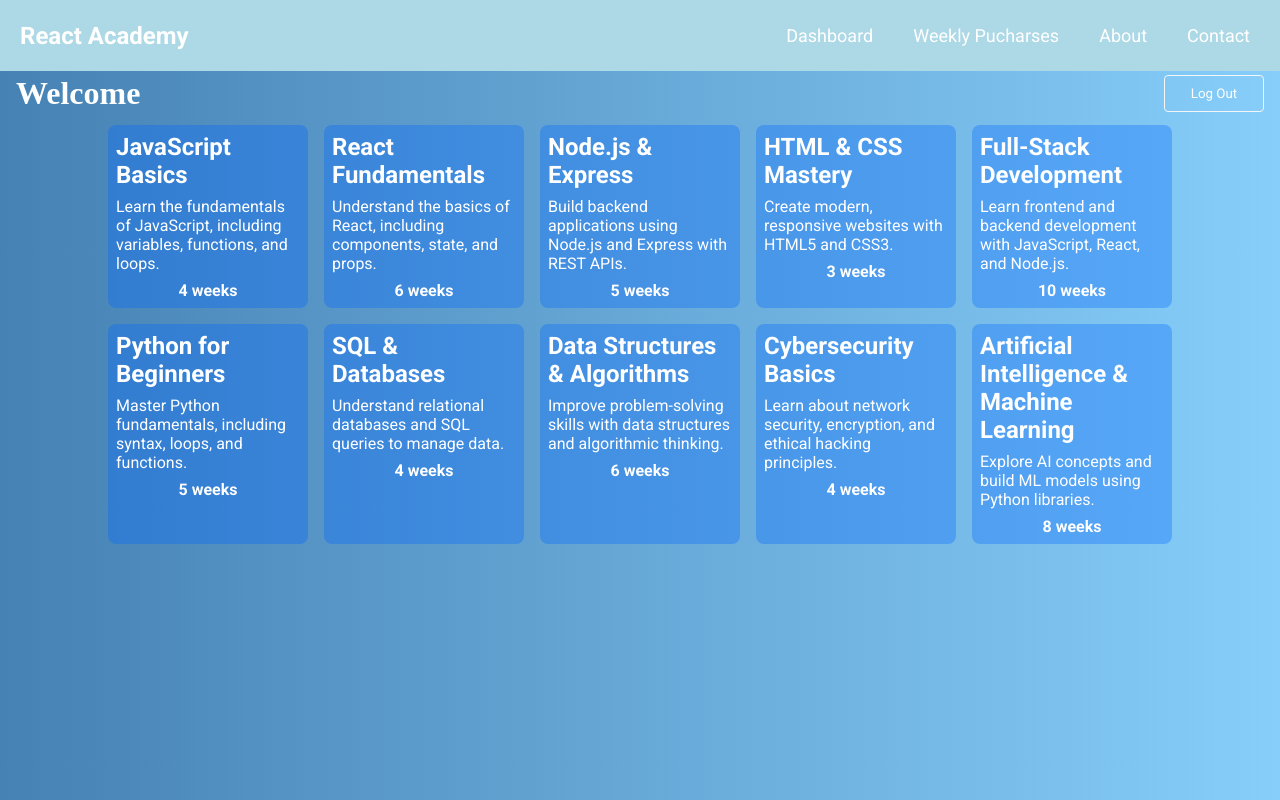
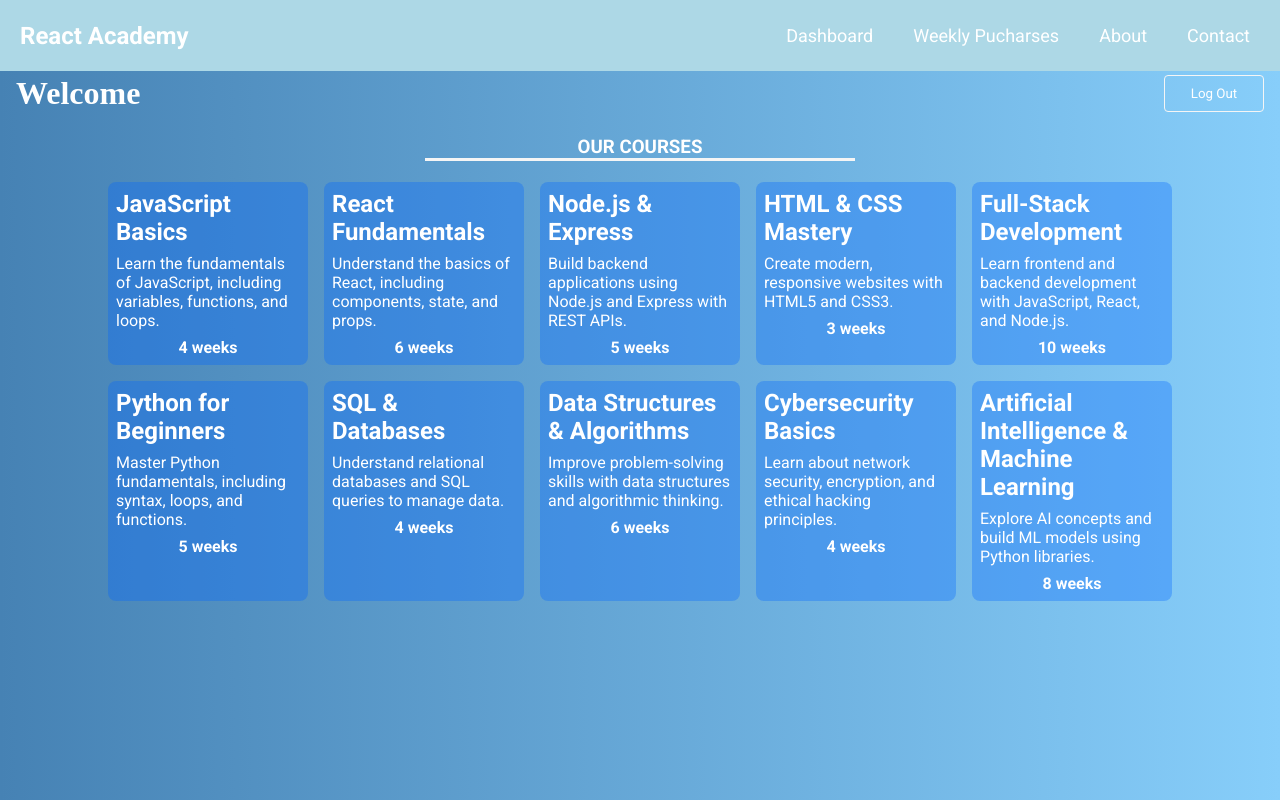
Before and after one commit to Espadv69/Course-2025, a React (Vite) app in the folder Academy-React/: page /dashboard in a window 1280 px wide. Built offline with nearby package versions, Linux system fonts and the light colour scheme; sample sign-in values are in the browser's storage; a web font is replaced by a local one.

Commit message:
Add h3 with courses

```diff
--- a/Academy-React/src/components/Dashboard.jsx
+++ b/Academy-React/src/components/Dashboard.jsx
@@ -34,6 +34,7 @@ const Dashboard = () => {
           Log Out
         </button>
       </div>
+      <h3 className="h3-courses_title">OUR COURSES</h3>
       <ul className="courses_ul">
         {COURSES.map((course) => (
           <li key={course.id} className="courses_li">
```
